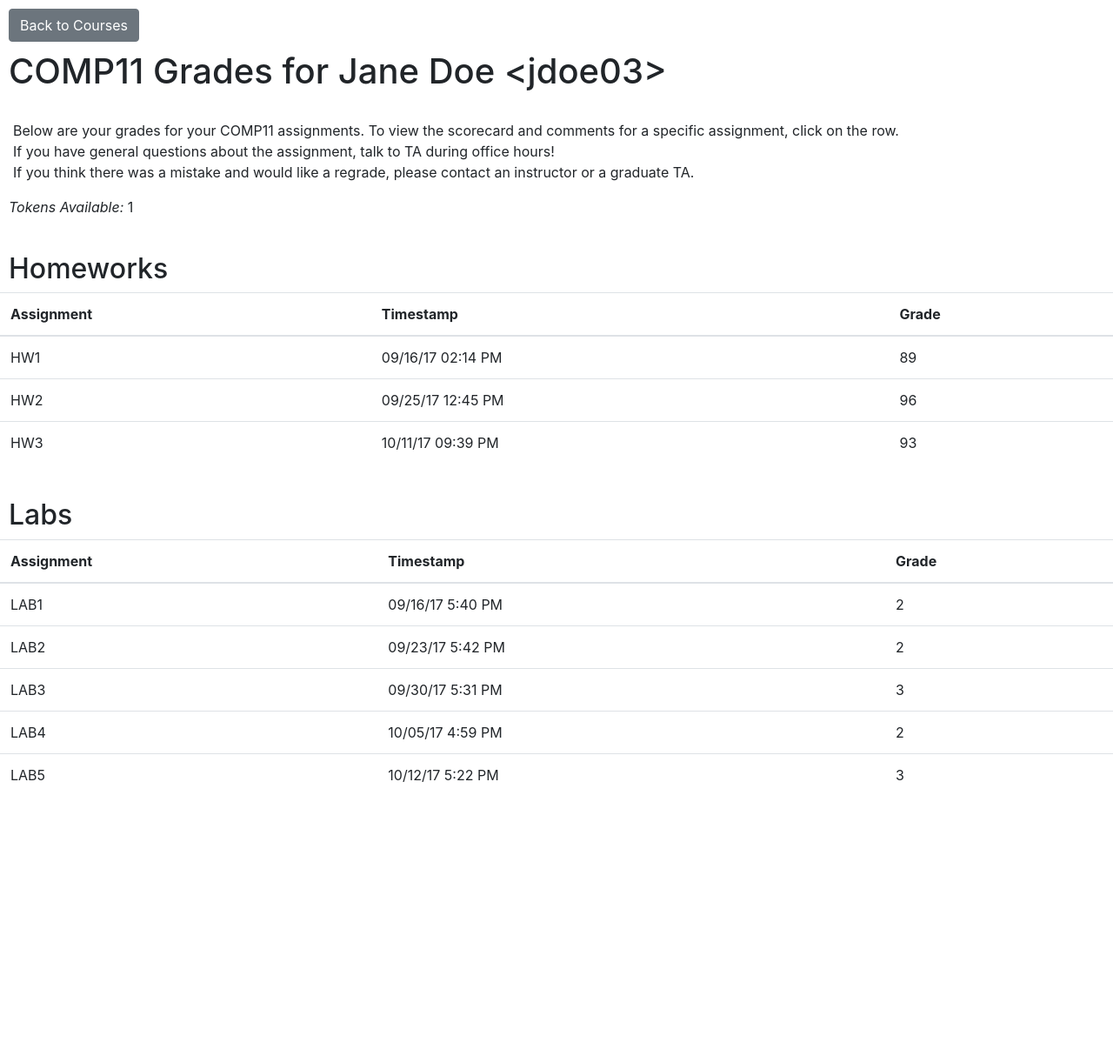
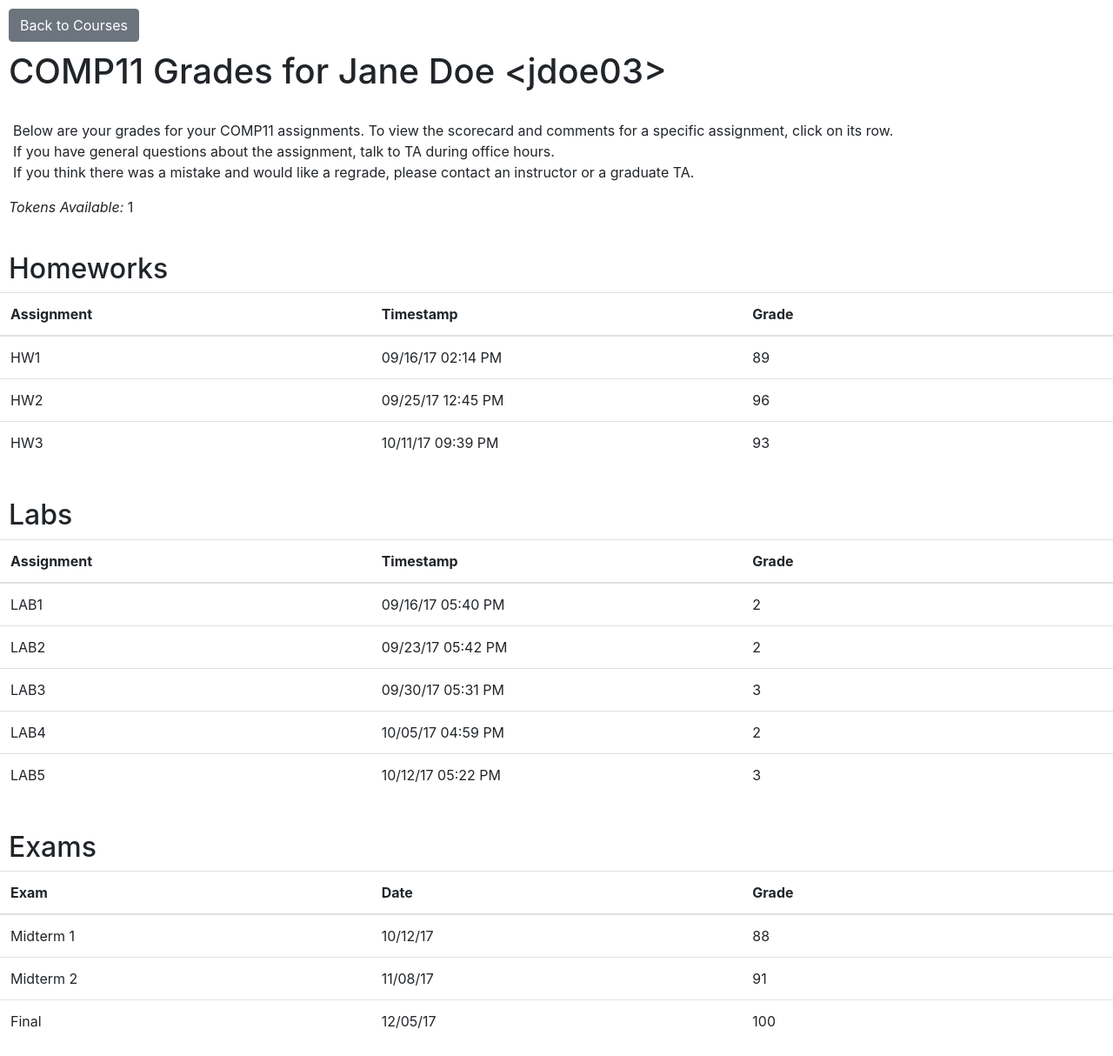
Before and after one commit to duci9y/jumbograde, a Django app: a page that uses core/jinja2/core/table.html.j2 in a window 1280 px wide. Shown: the whole page at 87% size. Before the commit the page ends 899 px from the top, so only its background shows below. Run offline with Django 3.2, Linux system fonts and the light colour scheme; parts of the project's set-up code (start-up, migrations or seed data) failed here and were passed over; some libraries are stand-ins or nearby versions.

Commit message:
use jinja templating to populate tables

```diff
--- a/core/jinja2/core/table.html.j2
+++ b/core/jinja2/core/table.html.j2
@@ -19,14 +19,14 @@
   </head>
   <body>
     {% block body %}
-    <button type="button" class="btn btn-secondary" id="to_courses">Back to Courses</button>
+    <button type="button" class="btn btn-secondary" onclick="go_back()">Back to Courses</button>
     <br>
     <h1>COMP11 Grades for Jane Doe &lt;jdoe03&gt;</h1>
     <br>
     <p>
       <span>Below are your grades for your COMP11 assignments. To view the
-	scorecard and comments for a specific assignment, click on the row.</span>
-      <span>If you have general questions about the assignment, talk to TA during office hours!</span>
+	scorecard and comments for a specific assignment, click on its row.</span>
+      <span>If you have general questions about the assignment, talk to TA during office hours.</span>
       <span>If you think there was a mistake and would like a regrade, please
       contact an instructor or a graduate TA.</span>
     </p>
@@ -42,21 +42,15 @@
 	</tr>
       </thead>
       <tbody>
+      {% for assignment, tstamp, grade in [('HW1', '09/16/17 02:14 PM', 89),
+	                                   ('HW2', '09/25/17 12:45 PM', 96),
+	                                   ('HW3', '10/11/17 09:39 PM', 93)]%}
         <tr>
-	  <td>HW1</td>
-	  <td>09/16/17 02:14 PM</td>
-	  <td>89</td>
+          <td>{{ assignment }}</td>
+	  <td>{{ tstamp }}</td>
+	  <td>{{ grade }}</td>
         </tr>
-	<tr>
-	  <td>HW2</td>
-	  <td>09/25/17 12:45 PM</td>
-	  <td>96</td>
-	</tr>
-	<tr>
-	  <td>HW3</td>
-	  <td>10/11/17 09:39 PM</td>
-	  <td>93</td>
-	</tr>
+      {% endfor %}
       </tbody>
     </table>
     <br>
@@ -70,31 +64,39 @@
 	</tr>
       </thead>
       <tbody>
+      {% for assignment, tstamp, grade in [('LAB1', '09/16/17 05:40 PM', 2),
+	                                   ('LAB2', '09/23/17 05:42 PM', 2),
+	                                   ('LAB3', '09/30/17 05:31 PM', 3),
+	                                   ('LAB4', '10/05/17 04:59 PM', 2),
+	                                   ('LAB5', '10/12/17 05:22 PM', 3)]%}
         <tr>
-	  <td>LAB1</td>
-	  <td>09/16/17 5:40 PM</td>
-	  <td>2</td>
+          <td>{{ assignment }}</td>
+	  <td>{{ tstamp }}</td>
+	  <td>{{ grade }}</td>
         </tr>
+      {% endfor %}
+      </tbody>
+    </table>
+    <br>
+    <h2>Exams</h2>
+    <table class="table table-hover">
+      <thead class="thead-inverse">
 	<tr>
-	  <td>LAB2</td>
-	  <td>09/23/17 5:42 PM</td>
-	  <td>2</td>
+	  <th>Exam</th>
+	  <th>Date</th>
+	  <th>Grade</th>
 	</tr>
+      </thead>
+      <tbody>
+      {% for exam, date, grade in [('Midterm 1', '10/12/17', 88),
+	                           ('Midterm 2', '11/08/17', 91),
+	                           ('Final',     '12/05/17', 100)]%}
         <tr>
-	  <td>LAB3</td>
-	  <td>09/30/17 5:31 PM</td>
-	  <td>3</td>
+          <td>{{ exam }}</td>
+	  <td>{{ date }}</td>
+	  <td>{{ grade }}</td>
         </tr>
-	<tr>
-	  <td>LAB4</td>
-	  <td>10/05/17 4:59 PM</td>
-	  <td>2</td>
-	</tr>
-	<tr>
-	  <td>LAB5</td>
-	  <td>10/12/17 5:22 PM</td>
-	  <td>3</td>
-	</tr>
+      {% endfor %}
       </tbody>
     </table>
     {% endblock %}
--- a/core/static/core/table.css
+++ b/core/static/core/table.css
@@ -20,3 +20,8 @@ h2 {
     margin-bottom: 10px;
     margin-left: 10px;
 }
+
+table {
+    table-layout: fixed;
+    word-wrap: break-word;
+}
--- a/core/static/core/table.js
+++ b/core/static/core/table.js
@@ -1,8 +1,15 @@
+/* JQuery */
+
+/* go to corresponding assignment scorecard */
 $('.table > tbody > tr').click(function() {
     var id = $(this).find('td:eq(0)').text();
     location.href = id;
 });
 
-$('#to_courses' ).click(function() {
+
+/* JavaScript */
+
+/* go back to previous page */
+function go_back() {
     location.href = '../';
-});
+}
```
Lines whose indentation alone changed are shown as unchanged.
